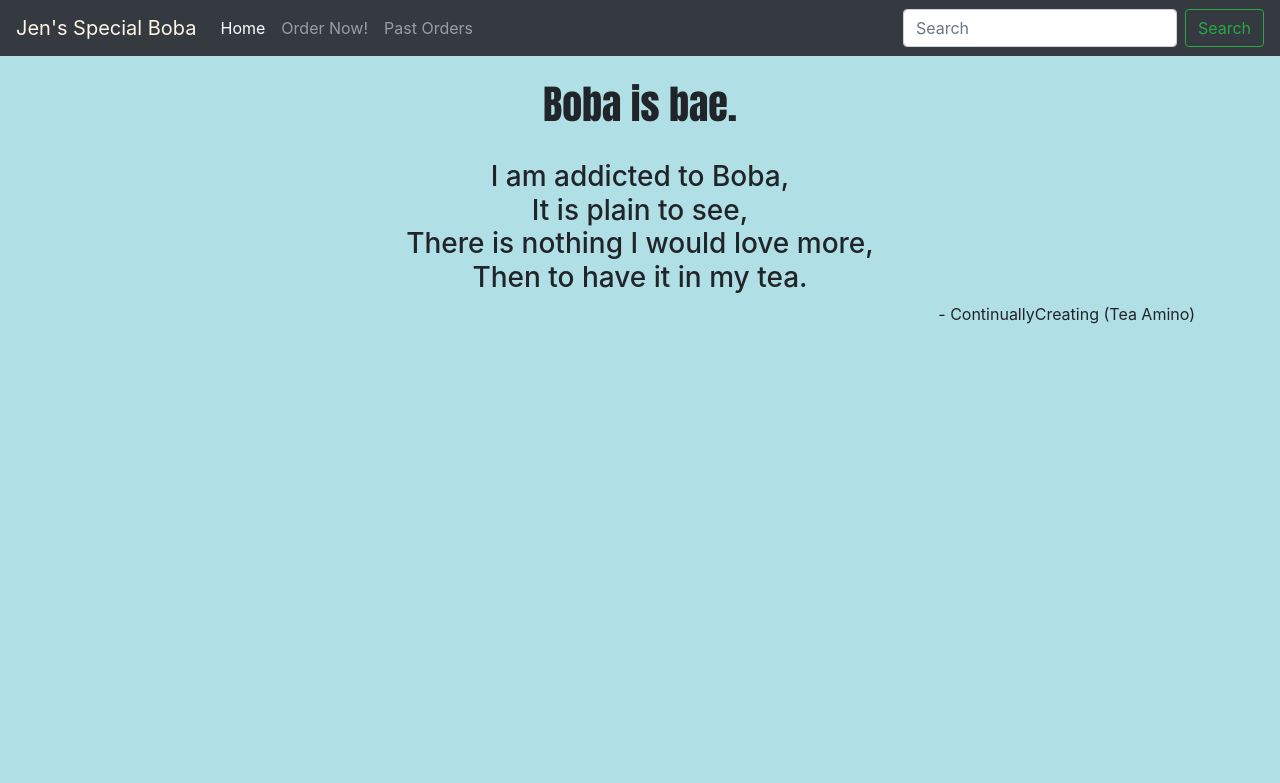
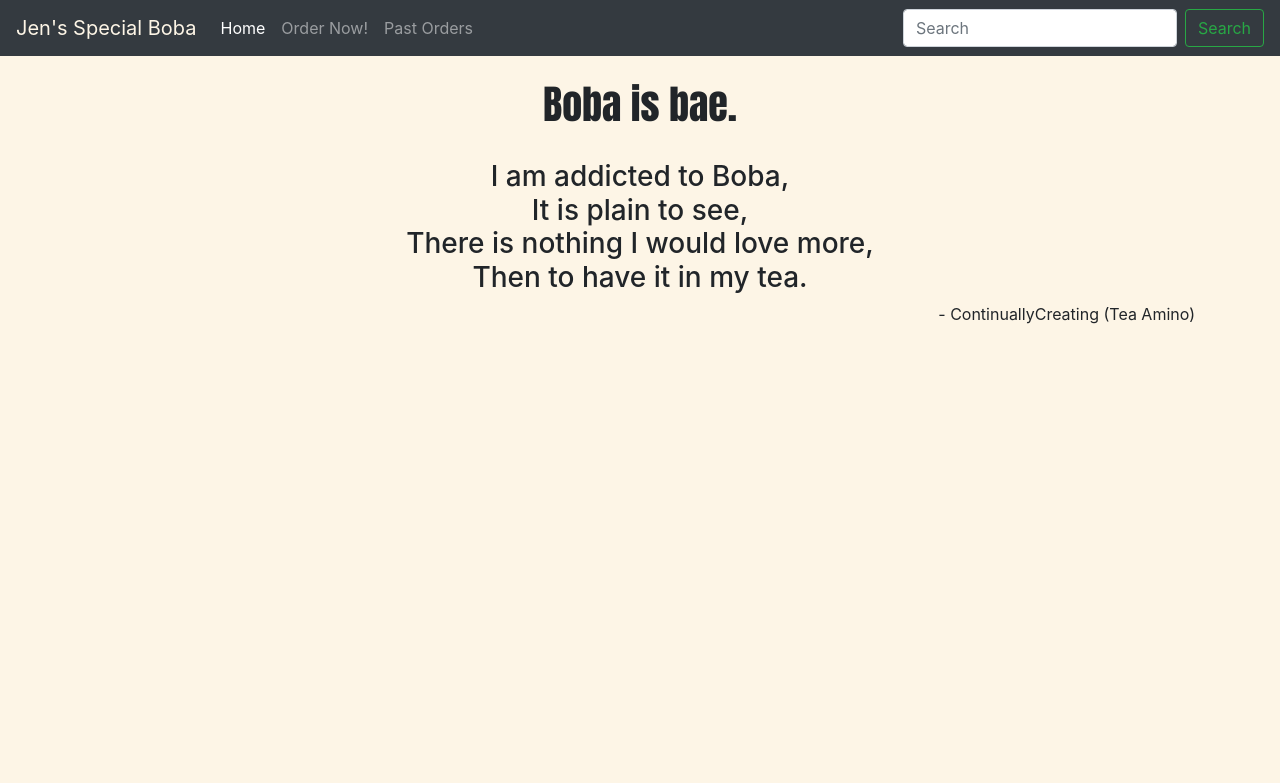
Before and after one commit to jenoen/boba, a Django app: page /bobaDrinks/ in a window 1280 px wide. Shown: the top 783 px of the page. Run offline with Django 3.2, Linux system fonts and the light colour scheme; some libraries are stand-ins or nearby versions.

Commit message:
Update base.html

```diff
--- a/bobaDrinks/templates/bobaDrinks/base.html
+++ b/bobaDrinks/templates/bobaDrinks/base.html
@@ -7,7 +7,7 @@
             <title>Boba Drink Home Page</title>
         </head>
 
-                <body style="background-color:powderblue;">
+                <body style="background-color:OldLace;">
                 <nav class="navbar navbar-expand-lg navbar-dark bg-dark" style="color:OldLace">
                         <a class="navbar-brand">Jen's Special Boba</a>
                         <button class="navbar-toggler" type="button" data-toggle="collapse" data-target="#navbarSupportedContent" aria-controls="navbarSupportedContent" aria-expanded="false" aria-label="Toggle navigation">
```
